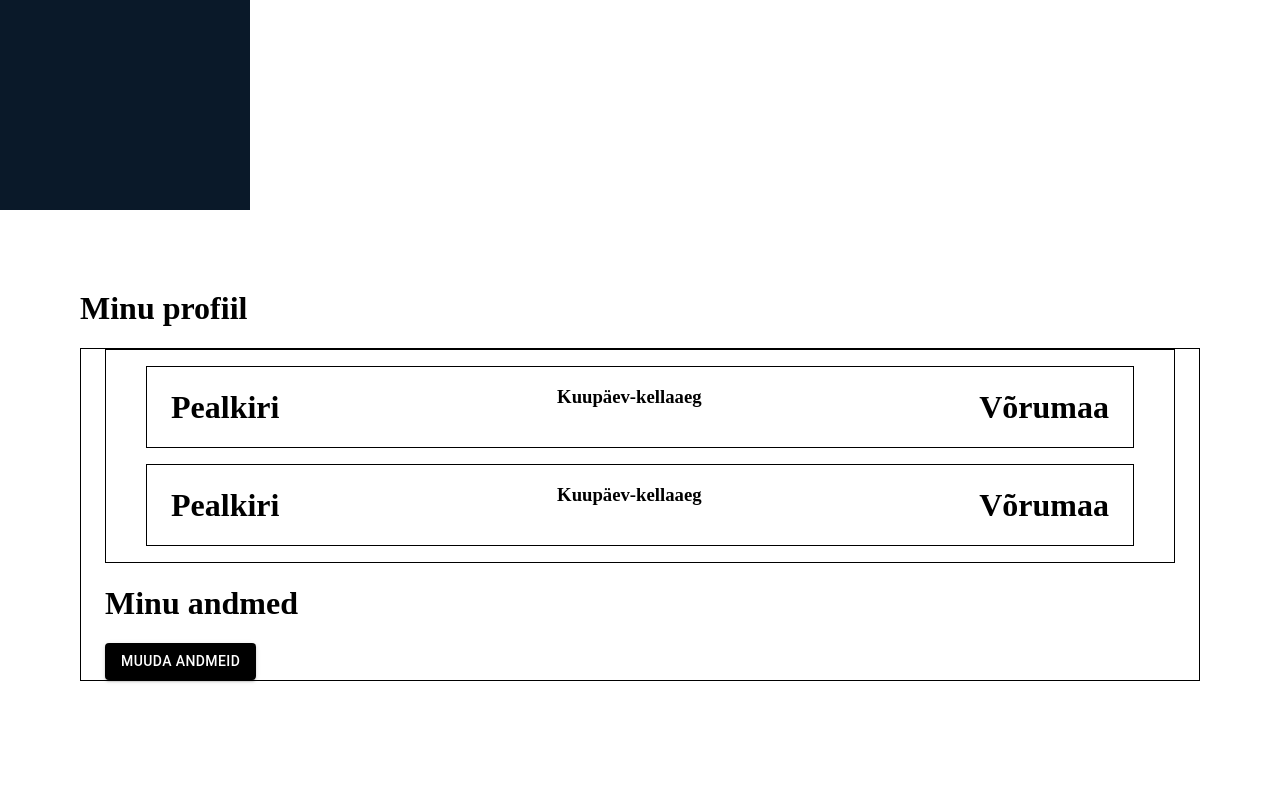
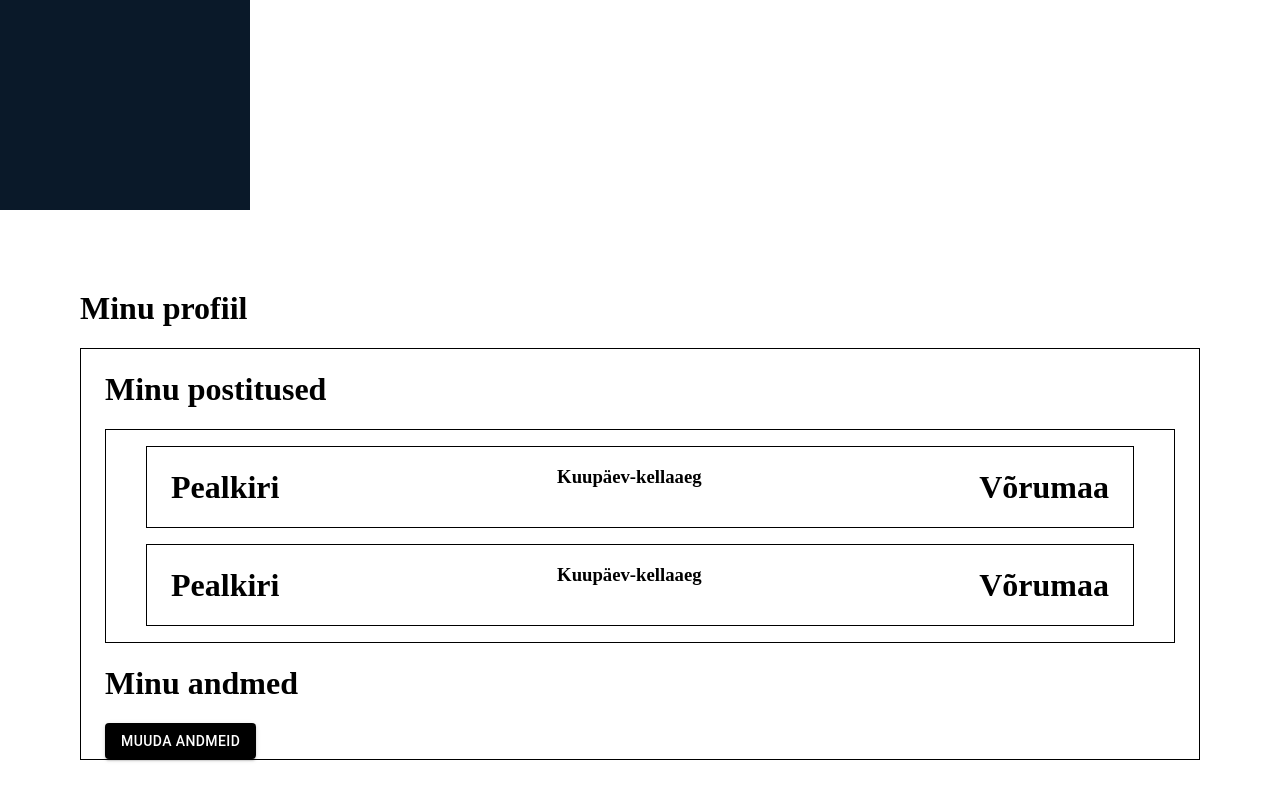
Before and after one commit to rakenduste-programmeerimine-2022/rahva-foorum, a React (Create React App) app in the folder frontend/: page /profile in a window 1280 px wide. Shown: the part 670-1470 px from the top of the page. Before the commit the page ends 1431 px from the top, so only its background shows below. Built offline with nearby package versions, Linux system fonts and the light colour scheme.

Commit message:
Update Profile.js

```diff
--- a/frontend/src/pages/Profile.js
+++ b/frontend/src/pages/Profile.js
@@ -4,6 +4,7 @@ export default function Profile() {
     <div>
         <Typography variant="h1" color="initial" class="heading">Minu profiil</Typography>
         <Container sx={{ border: 1}}>
+        <Typography variant="h1" color="initial" class="heading">Minu postitused</Typography>
           <Container sx={{ border: 1 }} id="posts">
               <Stack spacing={2} m={2}>
                 <Container sx={{ border: 1, display: 'flex', justifyContent: 'space-between'}}  id="post">
```
